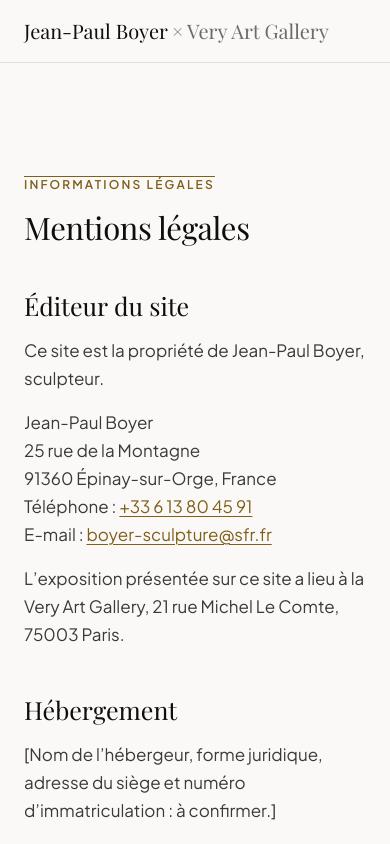
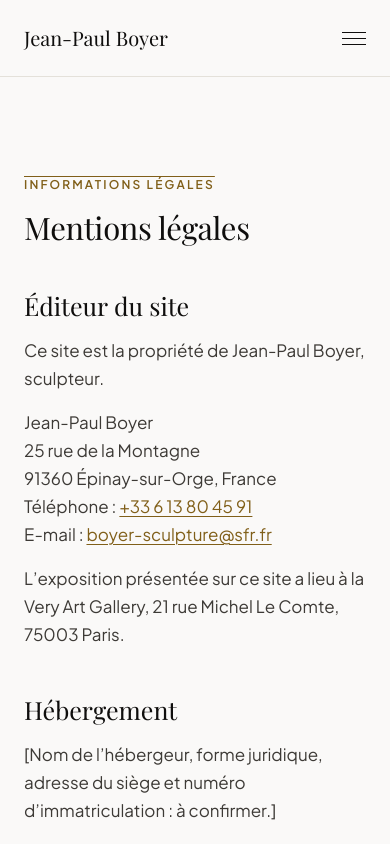
Before and after one commit to InRealArt/expo-very-art-jp-boyer, a Next.js app: page /mentions-legales in a window 390 px wide. Shown: the top 844 px of the page. Built offline with nearby package versions, Linux system fonts and the light colour scheme; a web font is replaced by a local one.

Commit message:
add a mobile burger menu to the header

```diff
--- /dev/null
+++ b/src/components/nav/MobileMenu.tsx
@@ -0,0 +1,117 @@
+'use client'
+
+import Link from 'next/link'
+import { usePathname } from 'next/navigation'
+import { useEffect, useId, useRef, useState } from 'react'
+
+export interface MobileMenuLink {
+  href: string
+  label: string
+}
+
+interface MobileMenuProps {
+  links: MobileMenuLink[]
+  /** Optional call to action shown under the links. */
+  cta?: MobileMenuLink
+  /** Accessible names of the toggle button, in the language of the page. */
+  openLabel: string
+  closeLabel: string
+  /** Wrapper. Defaults to hidden from the `md` breakpoint up, where the desktop nav takes over. */
+  className?: string
+  buttonClassName?: string
+  /** Colors, border and padding of the panel come from the design, never from here. */
+  panelClassName?: string
+  linkClassName?: string
+  ctaClassName?: string
+}
+
+/**
+ * Burger button and drop-down panel for the header on small screens.
+ * Place it inside the fixed header: the panel opens right under it, full width.
+ * Closes on link click, Escape, route change and when the viewport grows to `md`.
+ * Without JS the button does nothing and the desktop nav is the only navigation.
+ */
+export function MobileMenu({
+  links,
+  cta,
+  openLabel,
+  closeLabel,
+  className = 'md:hidden',
+  buttonClassName = '',
+  panelClassName = '',
+  linkClassName = '',
+  ctaClassName = '',
+}: MobileMenuProps) {
+  // The menu is open for one pathname only, so a route change closes it without an effect.
+  const pathname = usePathname()
+  const [openAt, setOpenAt] = useState<string | null>(null)
+  const open = openAt === pathname
+  const setOpen = (value: boolean | ((v: boolean) => boolean)) =>
+    setOpenAt((cur) => ((typeof value === 'function' ? value(cur === pathname) : value) ? pathname : null))
+  const button = useRef<HTMLButtonElement>(null)
+  const panelId = useId()
+
+  useEffect(() => {
+    if (!open) return
+    const onKey = (e: KeyboardEvent) => {
+      if (e.key !== 'Escape') return
+      setOpen(false)
+      button.current?.focus()
+    }
+    const wide = window.matchMedia('(min-width: 48rem)')
+    const onWide = () => wide.matches && setOpen(false)
+    const previous = document.body.style.overflow
+    document.body.style.overflow = 'hidden'
+    document.addEventListener('keydown', onKey)
+    wide.addEventListener('change', onWide)
+    return () => {
+      document.body.style.overflow = previous
+      document.removeEventListener('keydown', onKey)
+      wide.removeEventListener('change', onWide)
+    }
+  }, [open])
+
+  const bar = 'absolute left-0 block h-px w-full bg-current transition-transform duration-300 motion-reduce:transition-none'
+
+  return (
+    <div className={className}>
+      <button
+        ref={button}
+        type="button"
+        aria-expanded={open}
+        aria-controls={panelId}
+        aria-label={open ? closeLabel : openLabel}
+        onClick={() => setOpen((v) => !v)}
+        className={`group inline-flex h-11 w-11 items-center justify-center ${buttonClassName}`}
+      >
+        <span aria-hidden="true" className="relative block h-3 w-6">
+          <span className={`${bar} top-0 group-aria-expanded:top-1/2 group-aria-expanded:rotate-45`} />
+          <span className={`${bar} top-1/2 group-aria-expanded:opacity-0`} />
+          <span className={`${bar} top-full group-aria-expanded:top-1/2 group-aria-expanded:-rotate-45`} />
+        </span>
+      </button>
+      <div
+        id={panelId}
+        hidden={!open}
+        className={`absolute inset-x-0 top-full max-h-[calc(100dvh-5rem)] overflow-y-auto ${panelClassName}`}
+      >
+        <nav>
+          <ul>
+            {links.map((l) => (
+              <li key={l.href}>
+                <Link href={l.href} onClick={() => setOpen(false)} className={linkClassName}>
+                  {l.label}
+                </Link>
+              </li>
+            ))}
+          </ul>
+          {cta ? (
+            <Link href={cta.href} onClick={() => setOpen(false)} className={ctaClassName}>
+              {cta.label}
+            </Link>
+          ) : null}
+        </nav>
+      </div>
+    </div>
+  )
+}
--- a/src/components/sections/Misc.tsx
+++ b/src/components/sections/Misc.tsx
@@ -1,4 +1,13 @@
 import Link from "next/link";
+import { MobileMenu } from "@/components/nav/MobileMenu";
+
+const navLinks = [
+  { href: "/#exposition", label: "L’exposition" },
+  { href: "/#oeuvres", label: "Œuvres" },
+  { href: "/#artiste", label: "L’artiste" },
+  { href: "/#visite", label: "Visite" },
+  { href: "/#faq", label: "FAQ" },
+];
 
 export function SkipLink() {
   return (
@@ -16,19 +25,27 @@ export function Header() {
     <header className="fixed inset-x-0 top-0 z-50 border-b border-line bg-paper">
       <div className="mx-auto flex max-w-(--container-site) items-center justify-between gap-6 px-6 py-4 md:px-10">
         <Link href="/" className="shrink-0 whitespace-nowrap font-display text-lead text-ink">
-          Jean-Paul Boyer <span className="text-ink-soft md:hidden lg:inline">× Very Art Gallery</span>
+          Jean-Paul Boyer <span className="hidden text-ink-soft sm:inline md:hidden lg:inline">× Very Art Gallery</span>
         </Link>
         <nav
           className="hidden items-center gap-6 font-body text-[0.8125rem] text-ink-text md:flex"
           aria-label="Navigation principale"
         >
-          <Link href="/#exposition" className="hover:text-accent">L’exposition</Link>
-          <Link href="/#oeuvres" className="hover:text-accent">Œuvres</Link>
-          <Link href="/#artiste" className="hover:text-accent">L’artiste</Link>
-          <Link href="/#visite" className="hover:text-accent">Visite</Link>
-          <Link href="/#faq" className="hover:text-accent">FAQ</Link>
+          {navLinks.map((l) => (
+            <Link key={l.href} href={l.href} className="hover:text-accent">{l.label}</Link>
+          ))}
           <Link href="/#inscription" className="btn whitespace-nowrap px-5 py-2.5">Je m’inscris</Link>
         </nav>
+        <MobileMenu
+          links={navLinks}
+          cta={{ href: "/#inscription", label: "Je m’inscris" }}
+          openLabel="Ouvrir le menu"
+          closeLabel="Fermer le menu"
+          buttonClassName="-mr-2.5 text-ink"
+          panelClassName="border-b border-line bg-paper px-6 pb-8 pt-2"
+          linkClassName="block border-t border-line py-4 font-display text-lead text-ink first:border-t-0 hover:text-accent"
+          ctaClassName="btn mt-4 w-full"
+        />
       </div>
     </header>
   );
```
